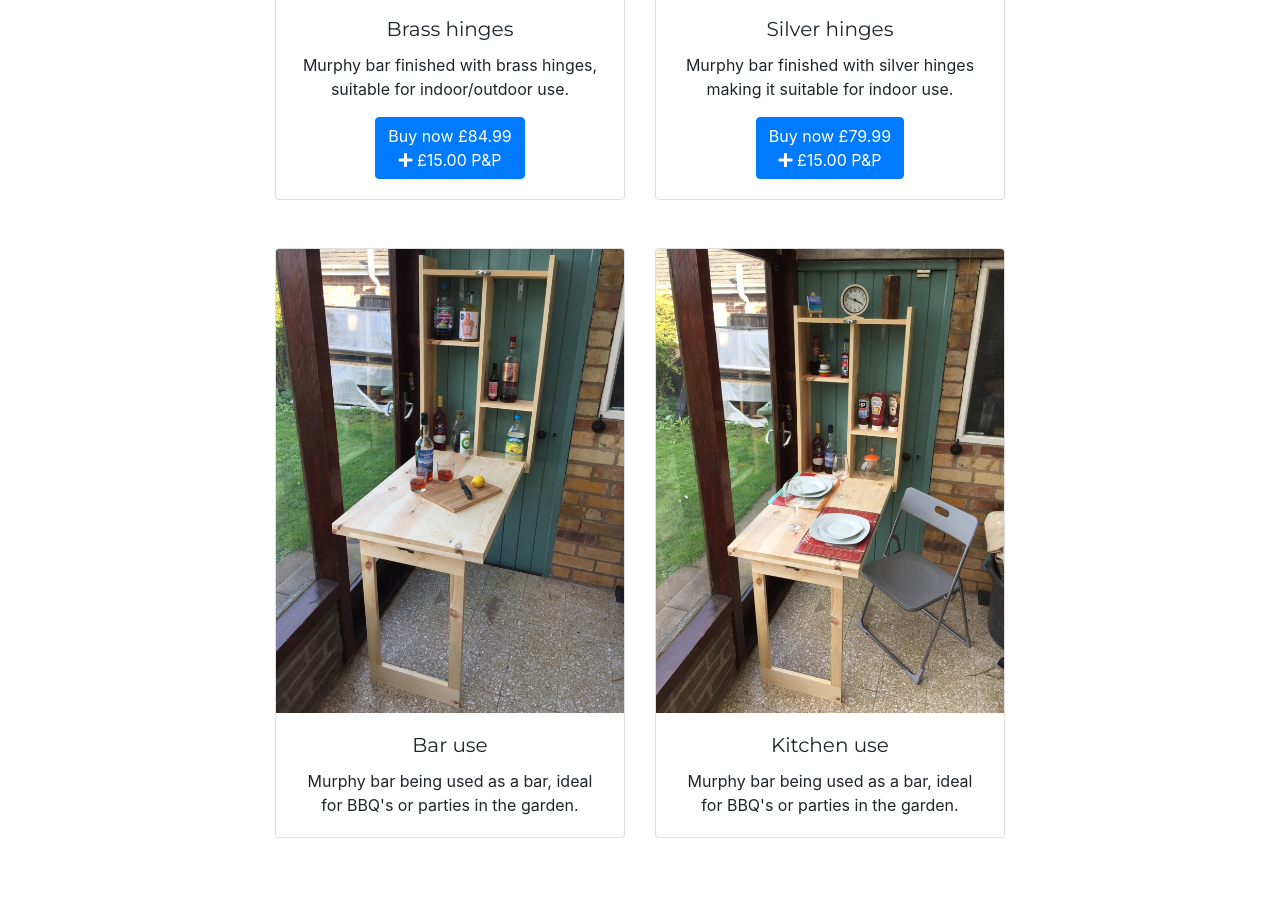
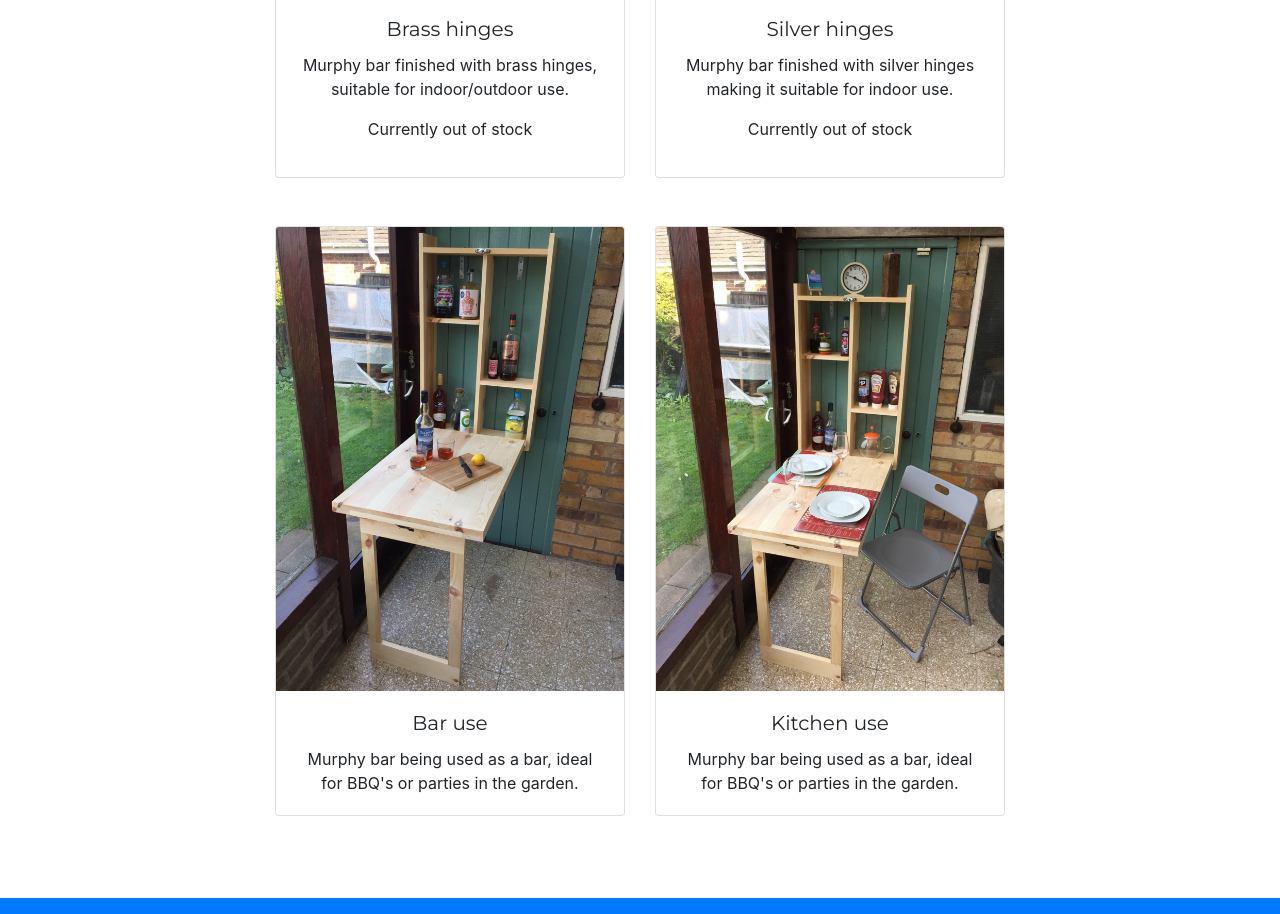
Before and after one commit to StudentRik/murphybar, a website with bundled scripts: page index.html in a window 1280 px wide. Shown: the part 1441-2355 px from the top of the page. Built offline with nearby package versions, Linux system fonts and the light colour scheme.

Commit message:
added out of stock notice

```diff
--- a/index.html
+++ b/index.html
@@ -92,14 +92,15 @@
                     <div class="card-body">
                         <h5 class="card-title">Brass hinges</h5>
                         <p class="card-text">Murphy bar finished with brass hinges, suitable for indoor/outdoor use.</p>
-                        <form action="https://www.paypal.com/cgi-bin/webscr" method="post" target="_top">
-                            <input type="hidden" name="cmd" value="_s-xclick">
-                            <input type="hidden" name="hosted_button_id" value="JFMF5U6KYZDQ6">
-                            <button type="image" name="submit" class="btn btn-primary"
-                                    title="buy now with paypal">Buy now &pound;84.99 <br>
-                                <span class="fas fa-plus"></span> &pound;15.00 P&amp;P
-                            </button>
-                        </form>
+                        <!--<form action="https://www.paypal.com/cgi-bin/webscr" method="post" target="_top">-->
+                            <!--<input type="hidden" name="cmd" value="_s-xclick">-->
+                            <!--<input type="hidden" name="hosted_button_id" value="JFMF5U6KYZDQ6">-->
+                            <!--<button type="image" name="submit" class="btn btn-primary"-->
+                                    <!--title="buy now with paypal">Buy now &pound;84.99 <br>-->
+                                <!--<span class="fas fa-plus"></span> &pound;15.00 P&amp;P-->
+                            <!--</button>-->
+                        <!--</form>-->
+                        <p>Currently out of stock</p>
                     </div>
                 </div>
             </div>
@@ -111,14 +112,15 @@
                         <h5 class="card-title">Silver hinges</h5>
                         <p class="card-text">Murphy bar finished with silver hinges making it suitable for indoor
                             use.</p>
-                        <form action="https://www.paypal.com/cgi-bin/webscr" method="post" target="_top">
-                            <input type="hidden" name="cmd" value="_s-xclick">
-                            <input type="hidden" name="hosted_button_id" value="NR66AUH4NVNEU">
-                            <button type="image" name="submit" class="btn btn-primary"
-                                    title="buy now with paypal">Buy now &pound;79.99<br>
-                                <span class="fas fa-plus"></span> &pound;15.00 P&amp;P
-                            </button>
-                        </form>
+                        <!--<form action="https://www.paypal.com/cgi-bin/webscr" method="post" target="_top">-->
+                            <!--<input type="hidden" name="cmd" value="_s-xclick">-->
+                            <!--<input type="hidden" name="hosted_button_id" value="NR66AUH4NVNEU">-->
+                            <!--<button type="image" name="submit" class="btn btn-primary"-->
+                                    <!--title="buy now with paypal">Buy now &pound;79.99<br>-->
+                                <!--<span class="fas fa-plus"></span> &pound;15.00 P&amp;P-->
+                            <!--</button>-->
+                        <!--</form>-->
+                        <p>Currently out of stock</p>
                     </div>
                 </div>
             </div>
```
